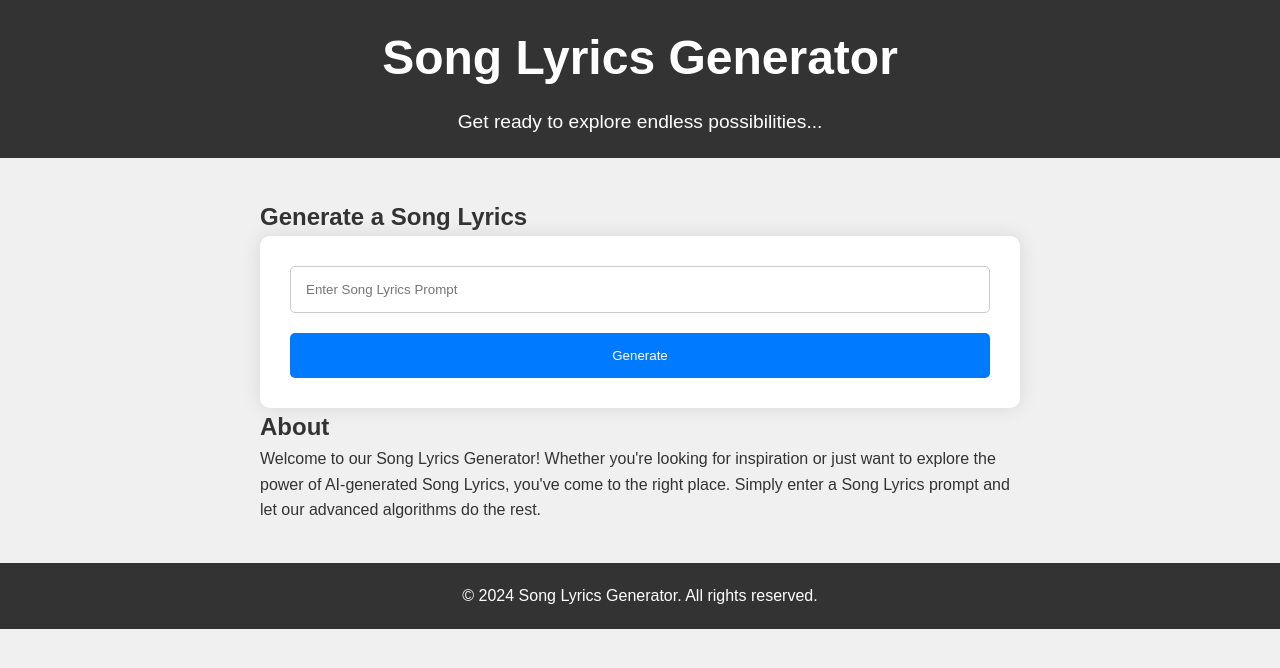
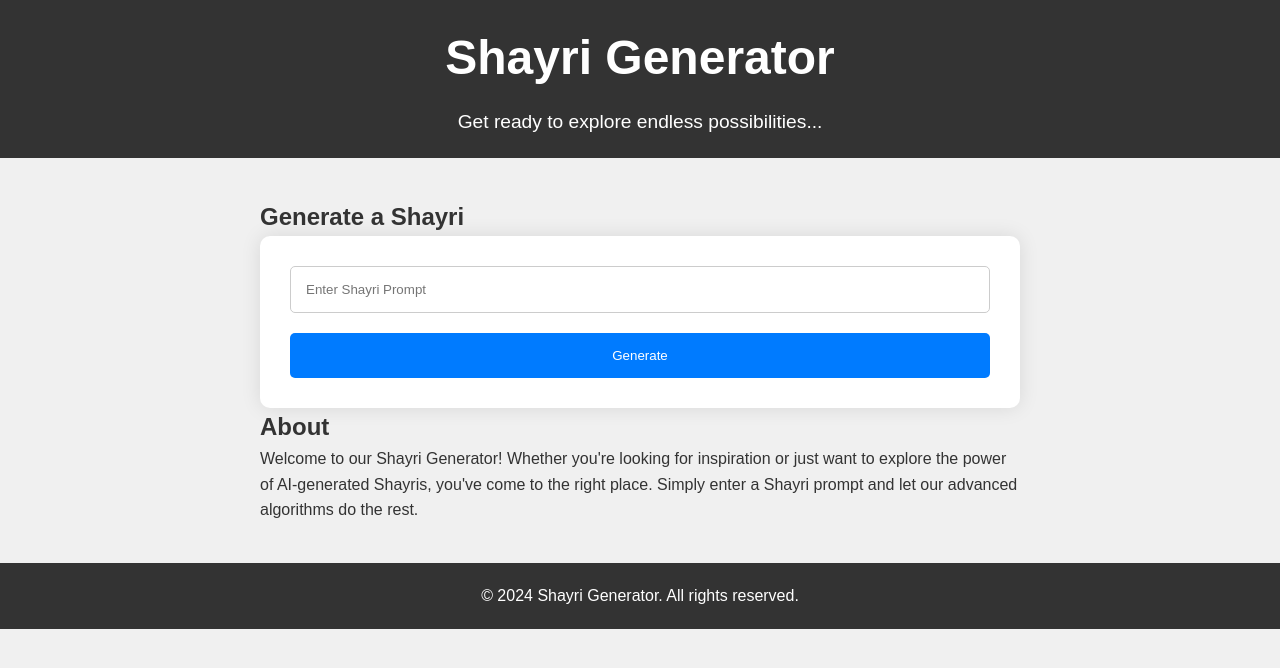
Before and after one commit to shahram8708/Shayri-Generator, a Flask app: page / in a window 1280 px wide. Shown: the top 668 px of the page. Run offline with Flask 3, Linux system fonts and the light colour scheme.

Commit message:
Update index.html

```diff
--- a/templates/index.html
+++ b/templates/index.html
@@ -3,32 +3,32 @@
 <head>
     <meta charset="UTF-8">
     <meta name="viewport" content="width=device-width, initial-scale=1.0">
-    <title>Song Lyrics Generator</title>
+    <title>Shayri Generator</title>
     <link rel="stylesheet" href="{{ url_for('static', filename='styles.css') }}">
 </head>
 <body>
     <header>
-        <h1>Song Lyrics Generator</h1>
+        <h1>Shayri Generator</h1>
         <p>Get ready to explore endless possibilities...</p>
     </header>
     <main>
         <section class="generator">
-            <h2>Generate a Song Lyrics</h2>
+            <h2>Generate a Shayri</h2>
             {% if error %}
                 <p class="error">{{ error }}</p>
             {% endif %}
             <form action="/search" method="post">
-                <input type="text" name="search_query" placeholder="Enter Song Lyrics Prompt">
+                <input type="text" name="search_query" placeholder="Enter Shayri Prompt">
                 <button type="submit">Generate</button>
             </form>
         </section>
         <section class="about">
             <h2>About</h2>
-            <p>Welcome to our Song Lyrics Generator! Whether you're looking for inspiration or just want to explore the power of AI-generated Song Lyrics, you've come to the right place. Simply enter a Song Lyrics prompt and let our advanced algorithms do the rest.</p>
+            <p>Welcome to our Shayri Generator! Whether you're looking for inspiration or just want to explore the power of AI-generated Shayris, you've come to the right place. Simply enter a Shayri prompt and let our advanced algorithms do the rest.</p>
         </section>
     </main>
     <footer>
-        <p>&copy; 2024 Song Lyrics Generator. All rights reserved.</p>
+        <p>&copy; 2024 Shayri Generator. All rights reserved.</p>
     </footer>
 </body>
 </html>
```
